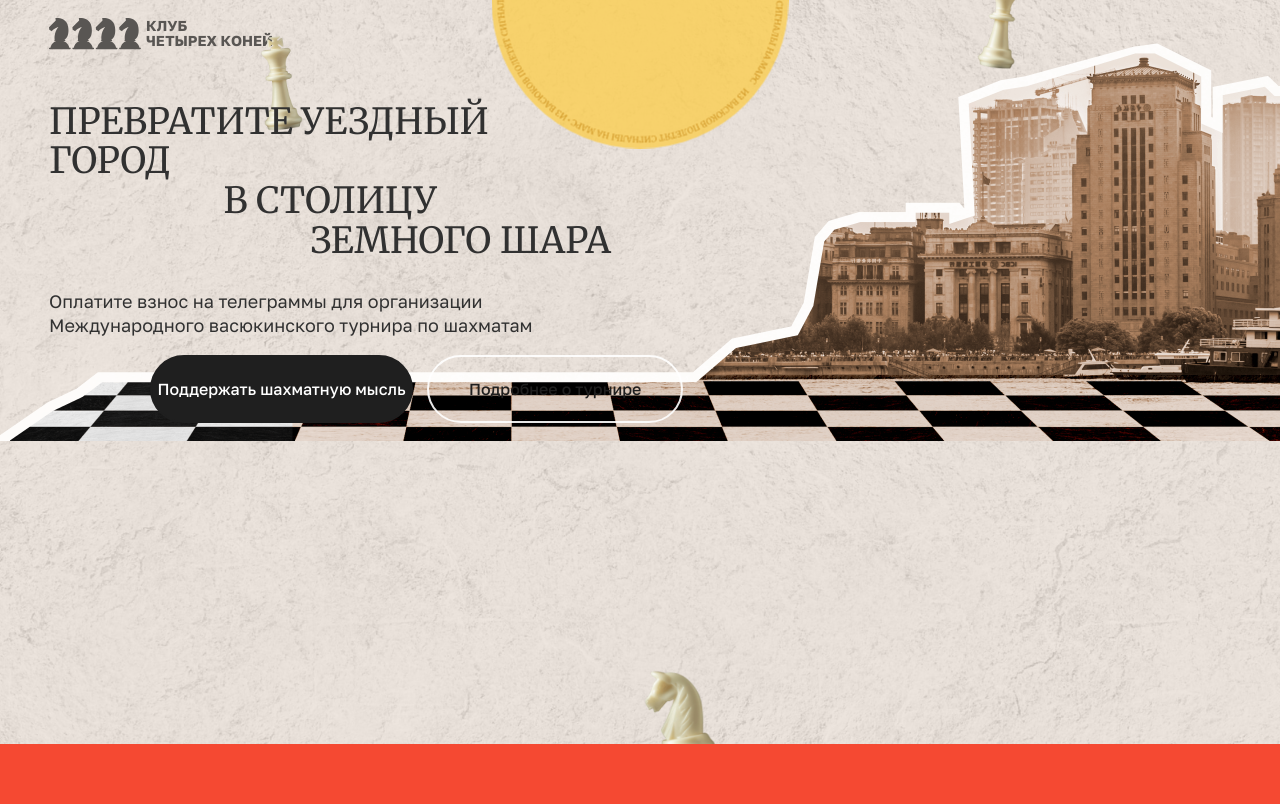
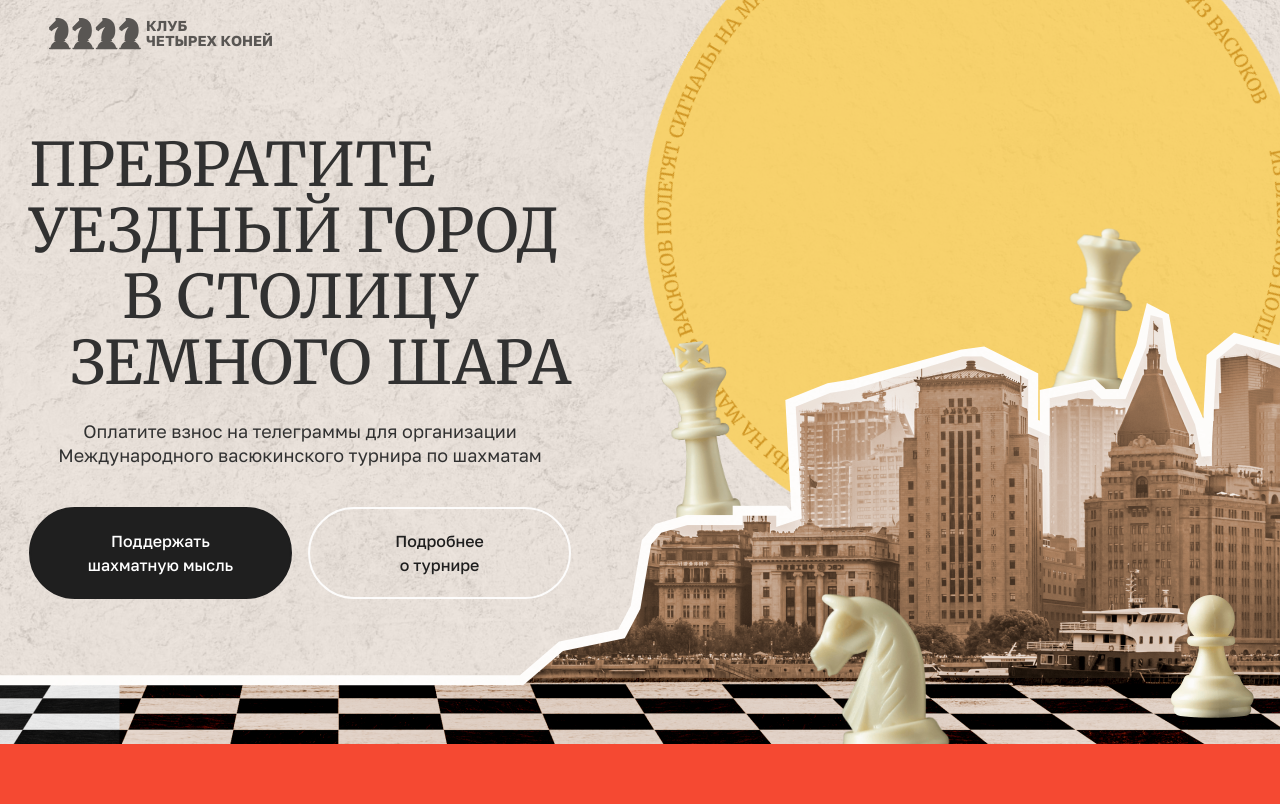
Before and after one commit to shtirlizc/test-landing, a website: page index.html in a window 1280 px wide. Shown: the top 807 px of the page. Drawn offline with Linux system fonts and the light colour scheme.

Commit message:
hero desktop

```diff
--- a/css/blocks/hero.css
+++ b/css/blocks/hero.css
@@ -34,6 +34,13 @@
     @media (width >= 768px) {
       height: 100%;
     }
+
+    .container {
+      /* tablet */
+      @media (width >= 768px) {
+        height: 100%;
+      }
+    }
   }
 
   & .hero__info {
@@ -43,16 +50,27 @@
 
     /* tablet */
     @media (width >= 768px) {
-      padding-right: 50%;
+      max-width: 542px;
+      height: 100%;
+      display: flex;
+      flex-direction: column;
+      justify-content: center;
+      padding: 0 0 20vh 0;
     }
   }
 
   & .hero__title {
+    margin: 0;
     display: grid;
     font-weight: 400;
     font-size: 1.8rem;
     line-height: 1.1em;
     text-transform: uppercase;
+
+    /* tablet */
+    @media (width >= 768px) {
+      font-size: 3rem;
+    }
 
     span {
       &:nth-child(1) {
@@ -69,11 +87,18 @@
   }
 
   & .hero__description {
+    margin: var(--space24) 0 0;
     font-size: 0.9rem;
     line-height: 1.3em;
+
+    /* tablet */
+    @media (width >= 768px) {
+      text-align: center;
+    }
   }
 
   & .hero__actions {
+    margin-top: var(--space32);
     max-width: 360px;
     margin-inline: auto;
     display: grid;
@@ -81,7 +106,11 @@
 
     /* tablet */
     @media (width >= 768px) {
-      display: flex;
+      margin: var(--space40) 0 0;
+      display: grid;
+      grid-template-columns: 1fr 1fr;
+      gap: var(--space16);
+      max-width: none;
     }
   }
 
@@ -89,18 +118,27 @@
     position: relative;
     margin-top: 60px;
     z-index: 0;
-    overflow: hidden;
 
     /* tablet */
     @media (width >= 768px) {
+      overflow: hidden;
       position: absolute;
       left: 0;
       bottom: 0;
       width: 100%;
       height: 100%;
+      display: flex;
+      justify-content: center;
+      align-items: flex-end;
     }
 
     .city {
+      /* tablet */
+      @media (width >= 768px) {
+        position: relative;
+      }
+
+      .city-image {
         width: 100%;
         z-index: 2;
         position: relative;
@@ -111,6 +149,7 @@
           width: auto;
         }
       }
+    }
 
     .chess-1 {
       position: absolute;
@@ -119,6 +158,13 @@
       top: -15px;
       right: 20vw;
       z-index: 1;
+
+      /* tablet */
+      @media (width >= 768px) {
+        width: 113px;
+        top: -80px;
+        right: 300px;
+      }
     }
 
     .chess-2 {
@@ -128,6 +174,13 @@
       top: 35px;
       left: 20vw;
       z-index: 1;
+
+      /* tablet */
+      @media (width >= 768px) {
+        width: 104px;
+        left: auto;
+        right: 700px;
+      }
     }
 
     .chess-3 {
@@ -137,11 +190,28 @@
       bottom: 0;
       left: 50vw;
       z-index: 3;
+
+      /* tablet */
+      @media (width >= 768px) {
+        width: 154px;
+        left: auto;
+        right: 500px;
+      }
     }
 
     .chess-4 {
       display: none;
       z-index: 3;
+
+      /* tablet */
+      @media (width >= 768px) {
+        width: 83px;
+        height: auto;
+        display: block;
+        position: absolute;
+        bottom: 30px;
+        right: 200px;
+      }
     }
 
     .sun {
@@ -153,6 +223,17 @@
       left: 50%;
       transform: translate(-50%, -50%);
       animation: sun 20s infinite linear;
+
+      /* tablet */
+      @media (width >= 768px) {
+        width: 660px;
+        left: auto;
+        right: 150px;
+        top: auto;
+        bottom: 200px;
+        transform: translate(0);
+        animation: sun-desktop 30s infinite linear;
+      }
     }
   }
 }
@@ -160,9 +241,29 @@
 @keyframes sun {
   from {
     transform: translate(-50%, -50%) rotate(0);
+
+    /* tablet */
+    @media (width >= 768px) {
+      transform: rotate(0);
+    }
   }
 
   to {
     transform: translate(-50%, -50%) rotate(-360deg);
+
+    /* tablet */
+    @media (width >= 768px) {
+      transform: rotate(-360deg);
     }
   }
+}
+
+@keyframes sun-desktop {
+  from {
+    transform: rotate(0);
+  }
+
+  to {
+    transform: rotate(-360deg);
+  }
+}
--- a/css/components/btn-hero.css
+++ b/css/components/btn-hero.css
@@ -20,8 +20,8 @@
 
   /* tablet */
   @media (width >= 768px) {
-    max-width: 263px;
-    padding: var(--space20) var(--space40);
+    white-space: revert;
+    padding: var(--space20) var(--space44);
   }
 
   @media (hover: hover) {
--- a/index.html
+++ b/index.html
@@ -49,7 +49,8 @@
         </header>
 
         <div class="hero__content">
-          <div class="hero__info container">
+          <div class="container">
+            <div class="hero__info">
               <h1 class="hero__title">
                 <span>Превратите уездный город</span>
                 <span>в столицу</span>
@@ -60,21 +61,25 @@
                 васюкинского турнира по шахматам
               </p>
               <div class="hero__actions">
-              <a href="#support" class="btn-hero">Поддержать шахматную мысль</a>
+                <a href="#support" class="btn-hero"
+                  >Поддержать шахматную мысль</a
+                >
                 <a href="#more" class="btn-hero btn-hero--outline">
                   Подробнее о турнире
                 </a>
               </div>
             </div>
+          </div>
 
           <div class="hero__images">
+            <div class="city">
               <picture>
                 <source
                   media="(min-width: 768px)"
                   srcset="./assets/images/hero/city.png"
                 />
                 <img
-                class="city"
+                  class="city-image"
                   src="./assets/images/hero/city-mobile.png"
                   alt=""
                 />
@@ -103,7 +108,7 @@
               <img
                 class="chess-4"
                 src="./assets/images/hero/chess-4.png"
-              width="82.61"
+                width="83"
                 height="122"
                 alt=""
               />
@@ -114,6 +119,7 @@
                 height="660"
                 alt=""
               />
+            </div>
           </div>
         </div>
       </div>
```
Lines whose indentation alone changed are shown as unchanged.
